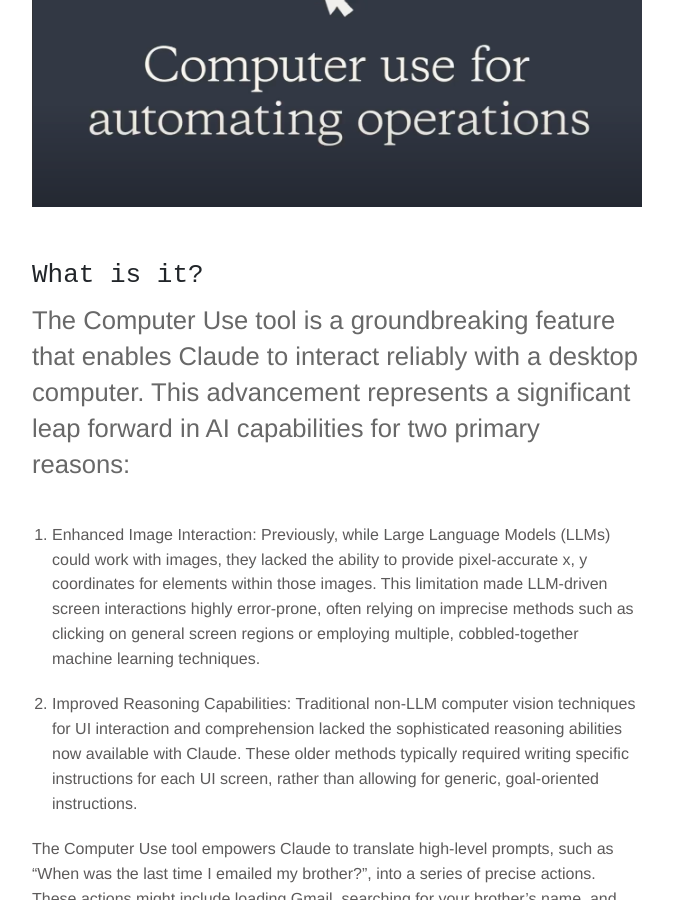
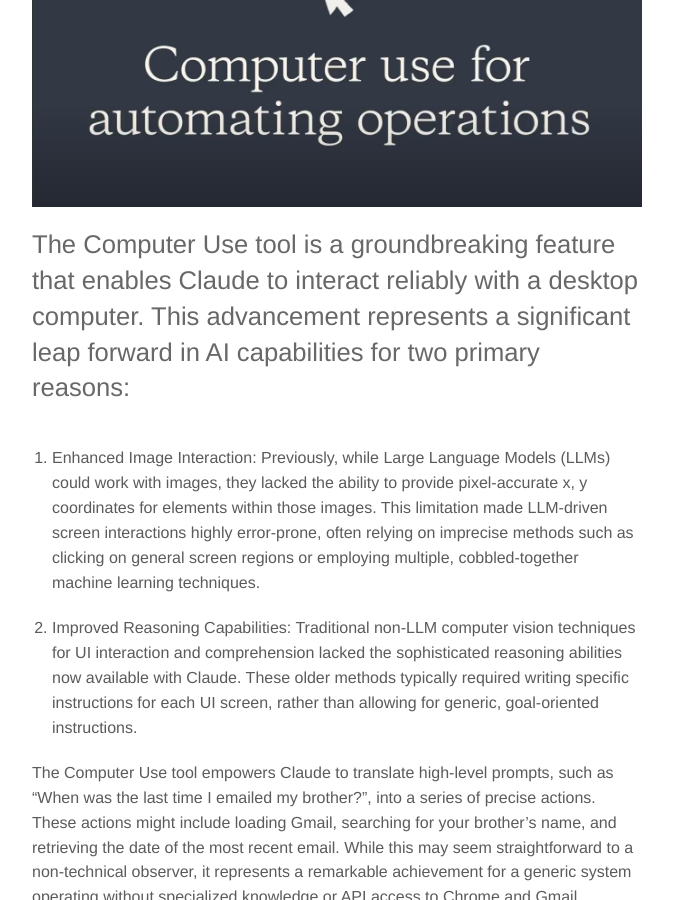
Before and after one commit to Shakakai/100x, a Jekyll site: the page built from _posts/2024-10-22-claude-computer-use.md, in a window 1280 px wide and 900 px high, scrolled down 479 px. Shown: the whole window, without its empty margins (143-816 px from the left). Built offline with Jekyll 4.4.1, drawn with Linux system fonts in a browser that asks for light colours; some web fonts are replaced.

Commit message:
remove top subheading

```diff
--- a/_posts/2024-10-22-claude-computer-use.md
+++ b/_posts/2024-10-22-claude-computer-use.md
@@ -5,9 +5,6 @@
 image: /images/posts/claude-computer-use.png
 description: An overview of Claude's new Computer Use tool, its capabilities, and potential applications in AI-assisted desktop interactions.
 ---
-
-
-## What is it?
 
 The Computer Use tool is a groundbreaking feature that enables Claude to interact reliably with a desktop computer. This advancement represents a significant leap forward in AI capabilities for two primary reasons:
 
```
